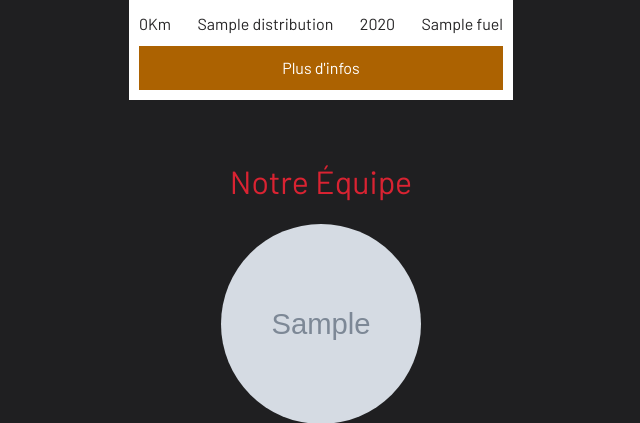
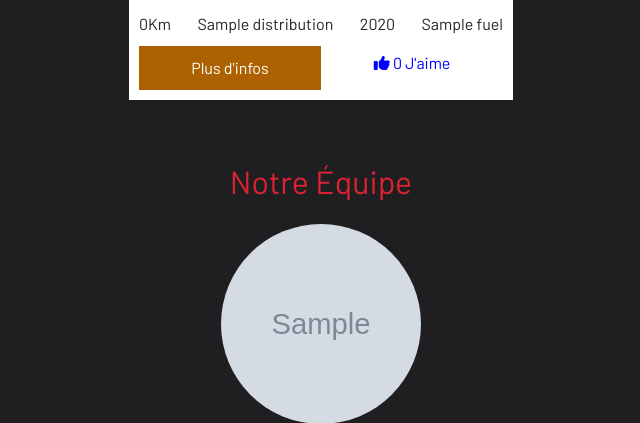
Before and after one commit to RomainL83/Garage_vparrot, a Symfony app: template templates/homepage/index.html.twig in a window 1280 px wide. Shown: the part 1746-2169 px from the top of the page, without its empty margins (319-959 px from the left). Run offline with Twig, Linux system fonts and the light colour scheme; the template is opened without the code that fills it: most values are stand-ins (such as "Sample title", 1, 10 or a date in 2020); grey boxes marked "Sample" are stand-in pictures; form fields are guessed from the names that the template uses; some libraries are stand-ins or nearby versions.

Commit message:
ajout btn like card voiture

```diff
--- a/public/css/style.css
+++ b/public/css/style.css
@@ -370,7 +370,7 @@ h1 {
     margin-top: 10px;
 }
 
-.car-card button {
+.car-card .default-button {
     background-color: #ac6201;
     color: white;
     border: none;
@@ -378,6 +378,12 @@ h1 {
     width: 100%;
     cursor: pointer;
     margin-top: 10px;
+}
+
+.car-card .like-button {
+    color: blue;
+    border: none;
+    background: transparent;
 }
 
 /* BANDEAU DE FILTRE */
--- a/public/js/main.js
+++ b/public/js/main.js
@@ -78,3 +78,21 @@ if (loginForm) {
         // Logique de connexion ici
     });
 }
+
+const likeButtons = document.querySelectorAll('.like-button');
+likeButtons.forEach(likeBtn => {
+    likeBtn.addEventListener('click', function (e) {
+        e.preventDefault();
+        let nbLikesElement = this.querySelector('#nb-likes');
+        let nbLikes = parseInt(nbLikesElement.innerText);
+        if (this.classList.contains('liked')) {
+            this.classList.remove('liked');
+            nbLikes--;
+        } else {
+            this.classList.add('liked');
+            nbLikes++;
+        }
+
+        nbLikesElement.innerText = nbLikes;
+    });
+});
--- a/templates/homepage/index.html.twig
+++ b/templates/homepage/index.html.twig
@@ -137,7 +137,12 @@
 							<span>{{ car.year }}</span>
 							<span>{{ car.fuel }}</span>
 						</div>
-                        <button class="show-details">Plus d'infos</button>
+						<div class="d-flex flex-column flex-md-row w-100">
+							<button class="default-button show-details w-50">Plus d'infos</button>
+							<button class="like-button w-50" data-car-id="{{ car.id }}">
+								<i class="fa fa-thumbs-up"></i> <span id="nb-likes">0</span> J'aime
+							</button>
+						</div>
 					</div>
 				</div>
 			{% endfor %}
@@ -151,7 +156,8 @@
 			{% for member in company_util.team %}
 				<div class="team-member">
 					<img src="{{ member.picture ? asset('img/' ~ member.picture) : asset('img/team/unknown.jpeg') }}" alt="{{ member.firstName }} {{ member.lastName }}"/>
-                    <h3>{{ member.firstName }} {{ member.lastName }}</h3>
+					<h3>{{ member.firstName }}
+						{{ member.lastName }}</h3>
 					<p>{{ member.companyFunction }}</p>
 				</div>
 			{% endfor %}
@@ -193,21 +199,21 @@
 		<h2>Avis de nos clients</h2>
 		<div class="testimonials-container">
 			<div class="testimonial">
-                <img src="{{ asset('img/reviews/1.jpg')  }}" alt="Lucas" class="testimonial-img"/>
+				<img src="{{ asset('img/reviews/1.jpg') }}" alt="Lucas" class="testimonial-img"/>
 				<p>
 					"Service rapide et efficace. Très content de l'expérience!"
 					<br/>Lucas
 				</p>
 			</div>
 			<div class="testimonial">
-                <img src="{{ asset('img/reviews/2.jpg')  }}" alt="Sophie" class="testimonial-img"/>
+				<img src="{{ asset('img/reviews/2.jpg') }}" alt="Sophie" class="testimonial-img"/>
 				<p>
 					"Des professionnels à l'écoute et des prix abordables."
 					<br/>Sophie
 				</p>
 			</div>
 			<div class="testimonial">
-                <img src="{{ asset('img/reviews/3.jpg')  }}" alt="Hugo" class="testimonial-img"/>
+				<img src="{{ asset('img/reviews/3.jpg') }}" alt="Hugo" class="testimonial-img"/>
 				<br>
 				<p>"J'ai trouvé la voiture d'occasion de mes rêves à un prix incroyable."
 				</p>
@@ -215,38 +221,38 @@
 				Hugo
 			</div>
 			<div class="testimonial">
-                <img src="{{ asset('img/reviews/4.jpg')  }}" alt="Emma" class="testimonial-img"/>
+				<img src="{{ asset('img/reviews/4.jpg') }}" alt="Emma" class="testimonial-img"/>
 				<p>"Qualité exceptionnelle et personnel amical. Recommandé!"
 					<br/>
 					Emma</p>
 			</div>
 			<div class="testimonial">
-                <img src="{{ asset('img/reviews/5.jpg')  }}" alt="Alexandre" class="testimonial-img"/>
+				<img src="{{ asset('img/reviews/5.jpg') }}" alt="Alexandre" class="testimonial-img"/>
 				<p>"Meilleur garage de la région, sans aucun doute."<br/>Alexandre</p>
 			</div>
 			<div class="testimonial">
-                <img src="{{ asset('img/reviews/6.jpg')  }}" alt="Sarah" class="testimonial-img"/>
+				<img src="{{ asset('img/reviews/6.jpg') }}" alt="Sarah" class="testimonial-img"/>
 				<p>"Ils ont réparé mon véhicule rapidement, avec un excellent service après-vente."<br/>Sarah</p>
 			</div>
 			<div class="testimonial">
-                <img src="{{ asset('img/reviews/7.jpg')  }}" alt="Maxime" class="testimonial-img"/>
+				<img src="{{ asset('img/reviews/7.jpg') }}" alt="Maxime" class="testimonial-img"/>
 				<p>"Très satisfait du travail réalisé sur ma voiture. Merci!"<br/>Maxime</p>
 			</div>
 			<div class="testimonial">
-                <img src="{{ asset('img/reviews/8.jpg')  }}" alt="Léa" class="testimonial-img"/>
+				<img src="{{ asset('img/reviews/8.jpg') }}" alt="Léa" class="testimonial-img"/>
 				<p>"Un service client hors pair et des réponses claires à mes questions."<br/>Léa</p>
 			</div>
 			<div class="testimonial">
-                <img src="{{ asset('img/reviews/9.jpg')  }}" alt="Thomas" class="testimonial-img"/>
+				<img src="{{ asset('img/reviews/9.jpg') }}" alt="Thomas" class="testimonial-img"/>
 				<p>"Fiable, honnête et professionnel. Je reviendrai!"<br/>Thomas</p>
 			</div>
 			<div class="testimonial">
-                <img src="{{ asset('img/reviews/10.jpg')  }}" alt="Camille" class="testimonial-img"/>
+				<img src="{{ asset('img/reviews/10.jpg') }}" alt="Camille" class="testimonial-img"/>
 				<p>"Une équipe experte et des services de qualité supérieure."<br/>Camille</p>
 			</div>
 			{% for review in reviews %}
 				<div class="testimonial">
-                <img src="{{ asset('img/reviews/'~random(1,10)~'.jpg')  }}" alt="{{ review.user.firstName }}" class="testimonial-img"/>
+					<img src="{{ asset('img/reviews/'~random(1,10)~'.jpg') }}" alt="{{ review.user.firstName }}" class="testimonial-img"/>
 					<p>{{ review.message }}<br/>{{ review.user.firstName }}</p>
 				</div>
 
```
Lines whose indentation alone changed are shown as unchanged.
